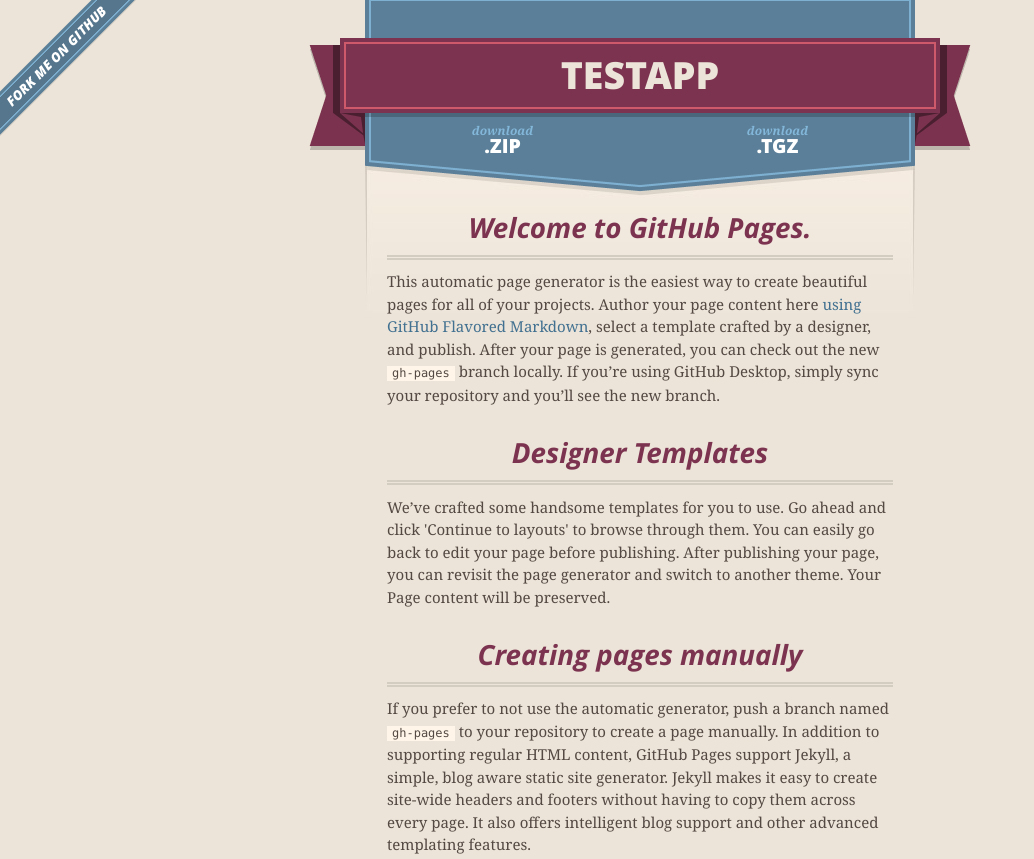
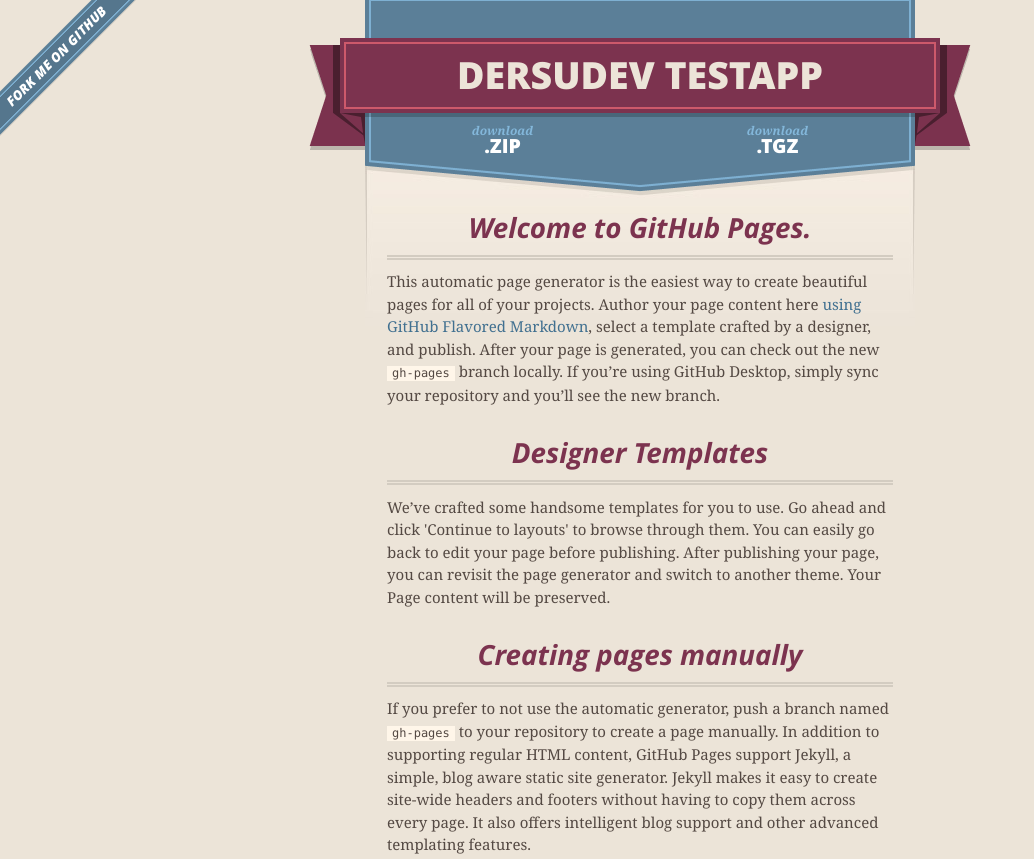
Before and after one commit to torgeek/TestApp, a plain HTML site: page index.html in a window 1280 px wide. Shown: the top 859 px of the page, without its empty margins (0-1034 px from the left). Drawn offline with nearby package versions, Linux system fonts and the light colour scheme.

Commit message:
Update index.html

```diff
--- a/index.html
+++ b/index.html
@@ -27,7 +27,7 @@
       <header>
         <span class="ribbon-outer">
           <span class="ribbon-inner">
-            <h1>Testapp</h1>
+            <h1>DersuDev Testapp</h1>
             <h2></h2>
           </span>
           <span class="left-tail"></span>
```
